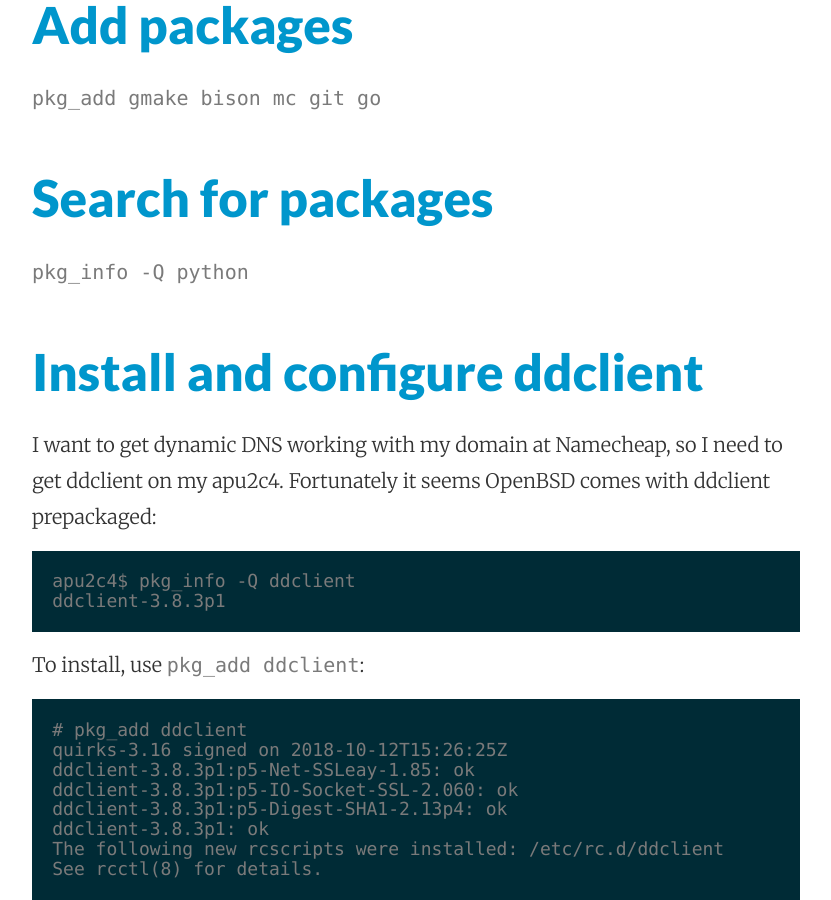
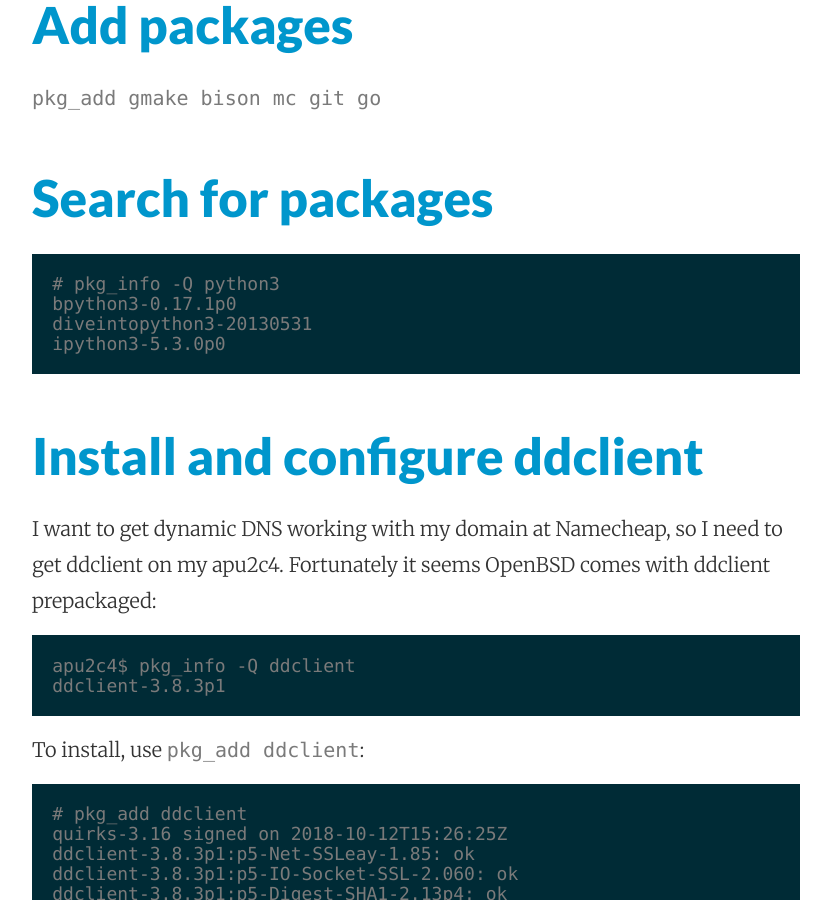
Before and after one commit to oboroc/oboroc.github.io, a Jekyll site: the page built from _posts/2019-03-11-pc-engines-apu2c4.md, in a window 1280 px wide and 900 px high, scrolled down 20097 px. Shown: the whole window, without its empty margins (224-1055 px from the left). Built offline with Jekyll 4.4.1, drawn with Linux system fonts in a browser that asks for light colours.

Commit message:
Update 2019-03-11-pc-engines-apu2c4.md

````diff
--- a/_posts/2019-03-11-pc-engines-apu2c4.md
+++ b/_posts/2019-03-11-pc-engines-apu2c4.md
@@ -723,7 +723,12 @@ rcctl ls started
 
 ## <a name="9">Search for packages
 
-`pkg_info -Q python`
+```
+# pkg_info -Q python3
+bpython3-0.17.1p0
+diveintopython3-20130531
+ipython3-5.3.0p0
+```
 
 
 ## <a name="10">Install and configure ddclient
````
